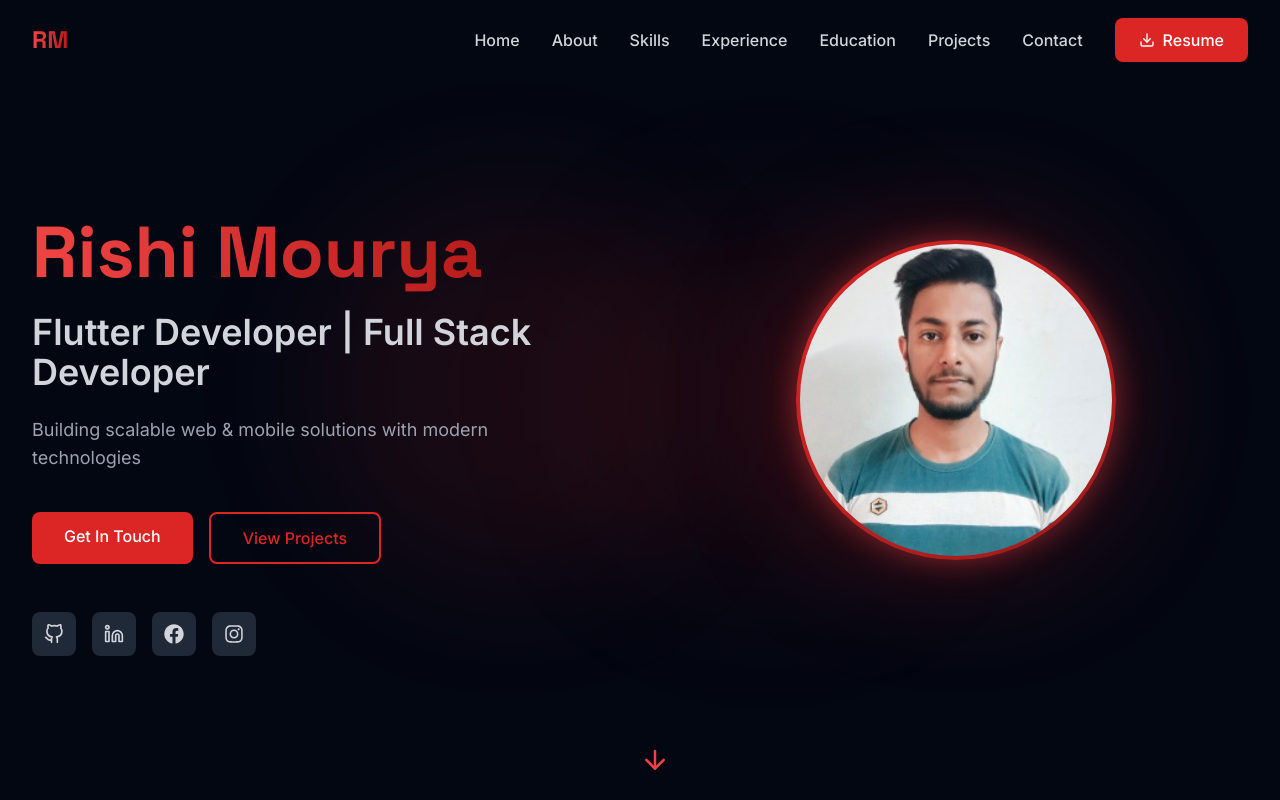
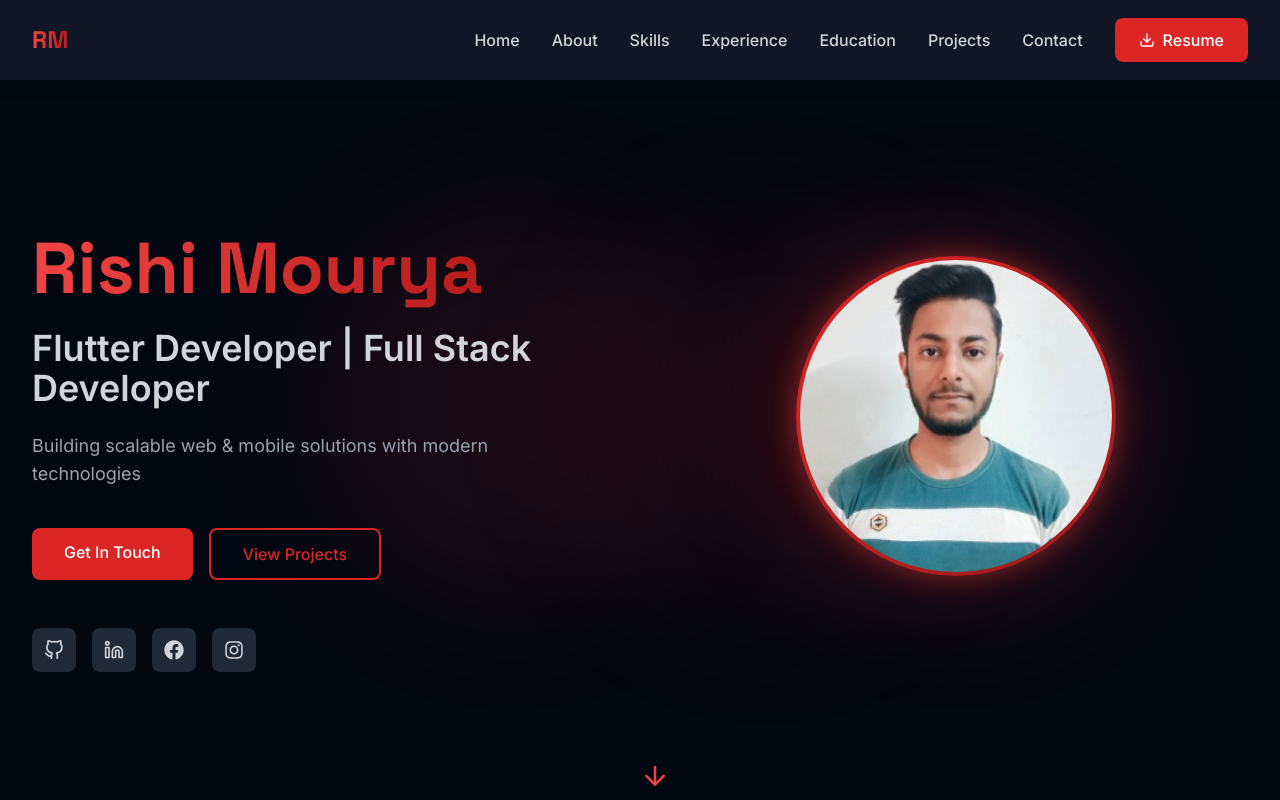
Before and after one commit to rishi-mourya/rishi-portfolio, a React (Vite) app: page / in a window 1280 px wide. Shown: the top 800 px of the page. Built offline with nearby package versions, Linux system fonts and the light colour scheme.

Commit message:
Update portfolio

```diff
--- a/src/App.jsx
+++ b/src/App.jsx
@@ -29,7 +29,7 @@ function App() {
   // }
 
   return (
-    <div className="min-h-screen bg-dark-950">
+    <div className="min-h-screen bg-dark-950 pt-4">
       <Navbar />
       <main>
         <Hero />
--- a/src/components/Layout/Navbar.jsx
+++ b/src/components/Layout/Navbar.jsx
@@ -46,7 +46,7 @@ const Navbar = () => {
       initial={{ y: -100 }}
       animate={{ y: 0 }}
       className={`fixed top-0 left-0 right-0 z-50 transition-all duration-300 ${
-        scrolled ? 'bg-dark-900/95 backdrop-blur-md shadow-lg' : 'bg-transparent'
+        'bg-dark-900/95 backdrop-blur-md shadow-lg'
       }`}
     >
       <div className="container-custom">
--- a/src/data/personal.json
+++ b/src/data/personal.json
@@ -15,6 +15,6 @@
     "facebook": "https://www.facebook.com/rishi.mourya.96",
     "instagram": "https://www.instagram.com/_mickey__0305/"
   },
-  "resume": "https://drive.google.com/file/d/1ubaP9jJ6Jglaezl3f1KC4y7q-8eGRMym/view?usp=sharing",
-  "avatar": "images/rishi_image.jpg"
+  "resume": "images/rishi_resume.pdf",
+   "avatar": "images/rishi_image.jpg"
 }
```
Also changed, not shown: 1 other file (tests, documents, lock files or other folders).
